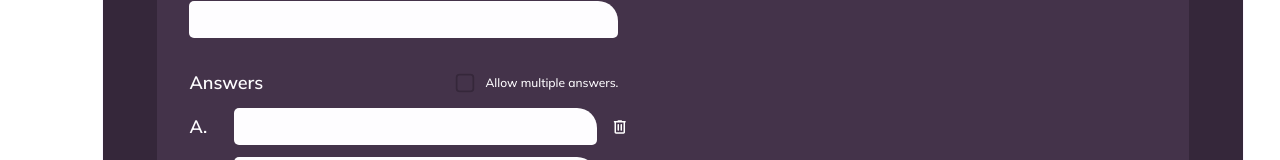
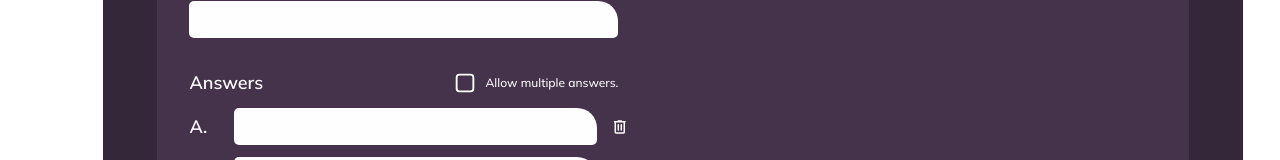
Before and after one commit to FatihYalcin42/PollApp, an Angular app: page /create-survey in a window 1280 px wide. Shown: the part 426-586 px from the top of the page. Built offline with nearby package versions, Linux system fonts and the light colour scheme; a web font is replaced by a local one.

Commit message:
style(create-survey): switch default multiple-answers checkbox icon to check-box2.svg

```diff
--- a/src/app/pages/create-survey/create-survey-page.scss
+++ b/src/app/pages/create-survey/create-survey-page.scss
@@ -340,7 +340,7 @@
   height: 26px;
   flex: 0 0 26px;
   border-radius: 3px;
-  background: url('/assets/checkbox.svg') center / contain no-repeat;
+  background: url('/assets/check-box2.svg') center / contain no-repeat;
 }
 
 .answers-toggle:hover .answers-toggle__checkbox,
```
Also changed, not shown: public/assets/check-box2.svg (added).
